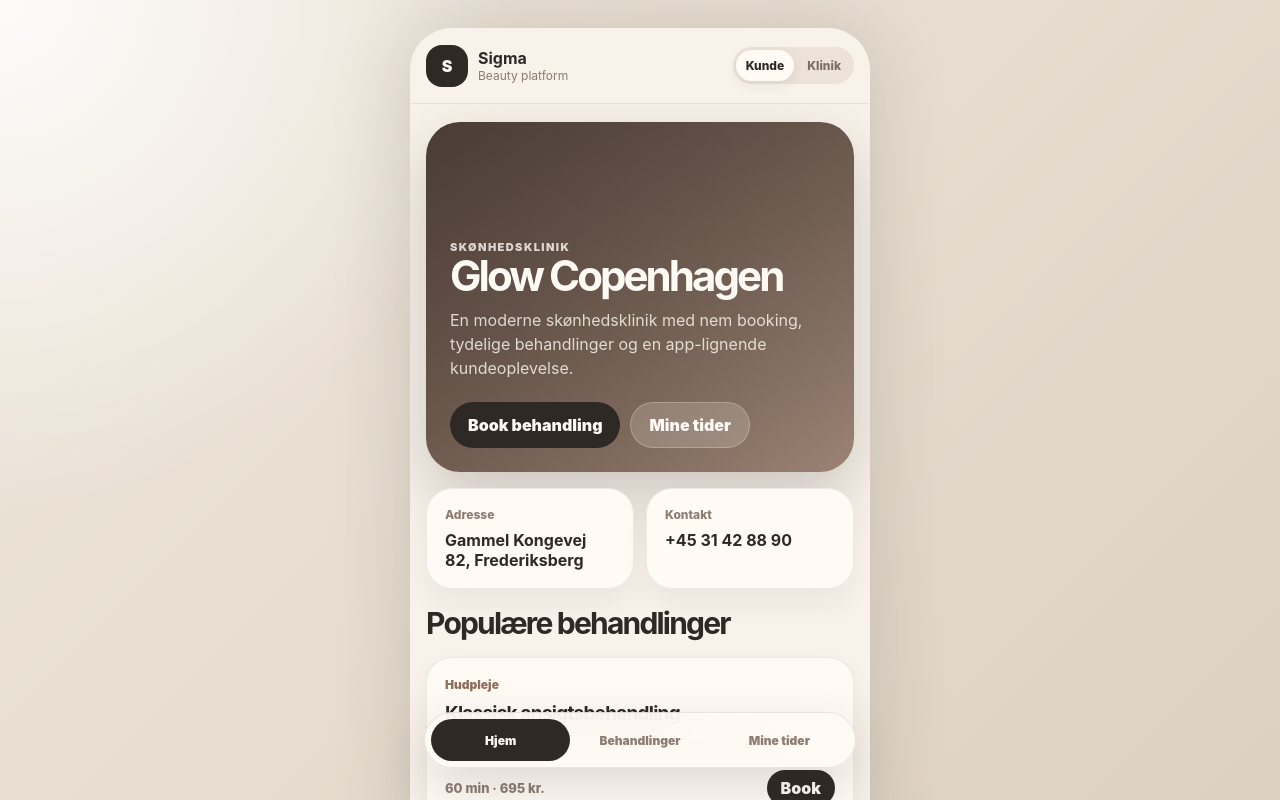
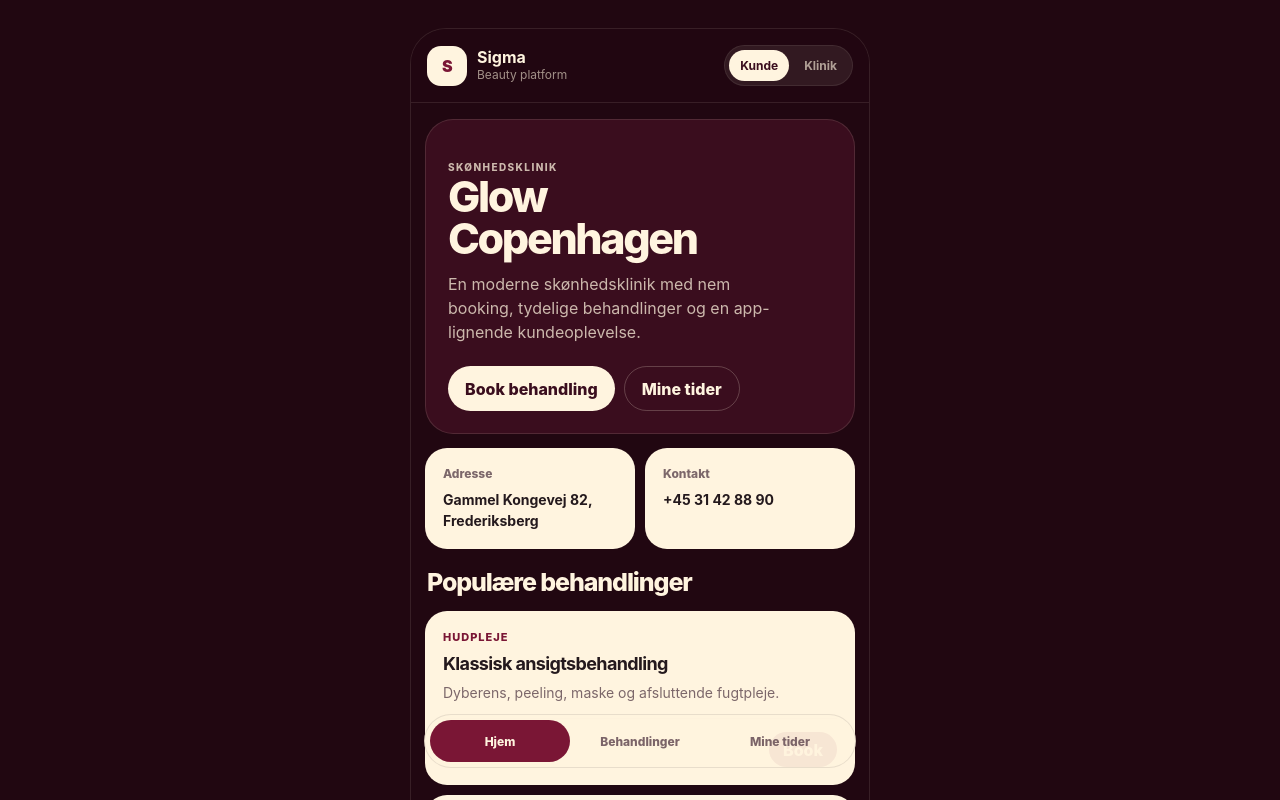
Before and after one commit to uanel955/sigma-prototype, a React (Vite) app: page / in a window 1280 px wide. Shown: the top 800 px of the page. Built offline with nearby package versions, Linux system fonts and the light colour scheme.

Commit message:
style: replace styles.css with dark wine/gold theme

```diff
--- a/src/styles.css
+++ b/src/styles.css
@@ -1,11 +1,22 @@
 :root {
   font-family: Inter, ui-sans-serif, system-ui, -apple-system, BlinkMacSystemFont,
     "Segoe UI", sans-serif;
-  color: #2f2926;
-  background: #efe7dc;
+  color: #24191d;
+  background: #210711;
   font-synthesis: none;
   text-rendering: optimizeLegibility;
   -webkit-font-smoothing: antialiased;
+
+  --bg: #210711;
+  --bg-soft: #2d0a18;
+  --card: #fff4df;
+  --card-soft: #f3e3c6;
+  --text: #24191d;
+  --muted: #7c676a;
+  --line: rgba(36, 25, 29, 0.12);
+  --wine: #7a1635;
+  --wine-dark: #3a0d1e;
+  --gold: #c79a45;
 }
 
 * {
@@ -34,28 +45,25 @@ button {
   min-height: 100vh;
   display: flex;
   justify-content: center;
-  background:
-    radial-gradient(circle at top left, rgba(255, 255, 255, 0.85), transparent 32rem),
-    linear-gradient(135deg, #efe7dc, #d8cbbb);
+  background: var(--bg);
 }
 
 .phone {
   width: min(100%, 460px);
   min-height: 100vh;
-  background: #f8f2ea;
+  background: var(--bg);
+  color: var(--card);
   position: relative;
-  box-shadow: 0 0 80px rgba(47, 41, 38, 0.16);
 }
 
 .topbar {
-  height: 76px;
+  height: 74px;
   padding: 14px 16px;
   display: flex;
   align-items: center;
   justify-content: space-between;
-  background: rgba(248, 242, 234, 0.9);
-  backdrop-filter: blur(18px);
-  border-bottom: 1px solid rgba(47, 41, 38, 0.08);
+  background: rgba(33, 7, 17, 0.94);
+  border-bottom: 1px solid rgba(255, 244, 223, 0.1);
   position: sticky;
   top: 0;
   z-index: 20;
@@ -68,14 +76,15 @@ button {
 }
 
 .logo {
-  width: 42px;
-  height: 42px;
-  border-radius: 16px;
-  background: #2f2926;
-  color: #fffaf4;
+  width: 40px;
+  height: 40px;
+  border-radius: 14px;
+  background: var(--card);
+  color: var(--wine);
   display: grid;
   place-items: center;
   font-weight: 900;
+  letter-spacing: -0.04em;
 }
 
 .brand strong,
@@ -83,64 +92,67 @@ button {
   display: block;
 }
 
+.brand strong {
+  color: var(--card);
+  line-height: 1.1;
+}
+
 .brand span {
-  color: #8c7c72;
+  color: rgba(255, 244, 223, 0.58);
   font-size: 12px;
 }
 
 .switch {
   display: flex;
-  gap: 3px;
-  padding: 3px;
-  background: #ece2d8;
+  gap: 4px;
+  padding: 4px;
+  background: rgba(255, 244, 223, 0.08);
+  border: 1px solid rgba(255, 244, 223, 0.08);
   border-radius: 999px;
 }
 
 .switch button {
   border-radius: 999px;
-  padding: 8px 10px;
+  padding: 8px 11px;
   background: transparent;
-  color: #7d6e64;
+  color: rgba(255, 244, 223, 0.62);
   font-size: 12px;
-  font-weight: 800;
+  font-weight: 750;
 }
 
 .switch button.active {
-  background: #fffaf4;
-  color: #2f2926;
-  box-shadow: 0 4px 12px rgba(47, 41, 38, 0.08);
+  background: var(--card);
+  color: var(--wine-dark);
 }
 
 .screen {
-  padding: 18px 16px 104px;
+  padding: 16px 14px 104px;
 }
 
 .stack {
   display: grid;
-  gap: 16px;
+  gap: 14px;
 }
 
 .hero {
-  min-height: 350px;
-  border-radius: 34px;
-  padding: 24px;
-  color: #fffaf4;
+  min-height: 315px;
+  border-radius: 28px;
+  padding: 22px;
+  color: var(--card);
   display: flex;
   flex-direction: column;
   justify-content: flex-end;
-  background:
-    linear-gradient(150deg, rgba(47, 41, 38, 0.72), rgba(47, 41, 38, 0.28)),
-    linear-gradient(135deg, #8f6f5d, #c5a693);
-  box-shadow: 0 24px 60px rgba(47, 41, 38, 0.22);
+  background: #3a0d1e;
+  border: 1px solid rgba(255, 244, 223, 0.12);
 }
 
 .eyebrow {
   margin: 0 0 8px;
   text-transform: uppercase;
-  letter-spacing: 0.13em;
-  font-size: 11px;
-  font-weight: 900;
-  opacity: 0.64;
+  letter-spacing: 0.14em;
+  font-size: 10px;
+  font-weight: 850;
+  color: var(--gold);
 }
 
 .hero h1,
@@ -148,37 +160,57 @@ button {
 .row-title h1,
 .modal h2 {
   margin: 0;
-  font-size: 42px;
-  line-height: 0.96;
-  letter-spacing: -0.07em;
+  line-height: 0.98;
+  letter-spacing: -0.055em;
+  font-weight: 850;
 }
 
-.hero p,
+.hero h1 {
+  font-size: 43px;
+  max-width: 8.5ch;
+}
+
+.page-title h1,
+.row-title h1 {
+  font-size: 34px;
+}
+
+.modal h2 {
+  font-size: 30px;
+  color: var(--text);
+}
+
+.hero p {
+  margin: 13px 0 0;
+  line-height: 1.5;
+  color: rgba(255, 244, 223, 0.74);
+  max-width: 34ch;
+}
+
 .page-title p {
-  margin: 12px 0 0;
+  margin: 8px 0 0;
   line-height: 1.5;
-  color: inherit;
-  opacity: 0.8;
+  color: rgba(255, 244, 223, 0.62);
 }
 
 .actions {
   display: flex;
-  gap: 10px;
+  gap: 9px;
   margin-top: 22px;
 }
 
 .primary,
 .secondary,
 .danger {
-  min-height: 46px;
+  min-height: 45px;
   border-radius: 999px;
-  padding: 0 18px;
-  font-weight: 900;
+  padding: 0 17px;
+  font-weight: 850;
 }
 
 .primary {
-  background: #2f2926;
-  color: #fffaf4;
+  background: var(--card);
+  color: var(--wine-dark);
 }
 
 .primary.small {
@@ -189,6 +221,8 @@ button {
 
 .primary.full {
   width: 100%;
+  background: var(--wine);
+  color: var(--card);
 }
 
 .primary:disabled {
@@ -197,9 +231,9 @@ button {
 }
 
 .secondary {
-  background: rgba(255, 250, 244, 0.18);
-  color: #fffaf4;
-  border: 1px solid rgba(255, 250, 244, 0.24);
+  background: transparent;
+  color: var(--card);
+  border: 1px solid rgba(255, 244, 223, 0.22);
 }
 
 .danger {
@@ -211,7 +245,7 @@ button {
 .stats {
   display: grid;
   grid-template-columns: 1fr 1fr;
-  gap: 12px;
+  gap: 10px;
 }
 
 .stats {
@@ -223,32 +257,44 @@ button {
 .card,
 .empty,
 .edit-card {
-  background: #fffaf4;
-  border: 1px solid rgba(47, 41, 38, 0.08);
-  border-radius: 26px;
-  padding: 18px;
-  box-shadow: 0 14px 30px rgba(47, 41, 38, 0.06);
+  background: var(--card);
+  color: var(--text);
+  border: 1px solid rgba(255, 244, 223, 0.08);
+  border-radius: 22px;
+  padding: 17px;
+  box-shadow: none;
 }
 
 .info-card span,
 .stat span {
   display: block;
-  color: #8c7c72;
+  color: var(--muted);
   font-size: 12px;
   font-weight: 800;
   margin-bottom: 8px;
 }
 
+.info-card strong {
+  font-size: 14px;
+  line-height: 1.35;
+}
+
 .stat strong {
   font-size: 28px;
-  letter-spacing: -0.06em;
+  letter-spacing: -0.055em;
 }
 
 .section-title h2,
 .row-title h1 {
   margin: 0;
-  font-size: 30px;
-  letter-spacing: -0.06em;
+}
+
+.section-title h2 {
+  color: var(--card);
+  font-size: 25px;
+  letter-spacing: -0.045em;
+  font-weight: 850;
+  padding: 4px 2px 0;
 }
 
 .row-title {
@@ -260,33 +306,38 @@ button {
 
 .cards {
   display: grid;
-  gap: 12px;
+  gap: 10px;
 }
 
 .card h3,
 .empty h3 {
   margin: 0;
-  font-size: 19px;
-  letter-spacing: -0.04em;
+  font-size: 18px;
+  letter-spacing: -0.035em;
+  line-height: 1.12;
 }
 
 .card p,
 .empty p {
   margin: 8px 0 0;
   line-height: 1.5;
-  color: #74675e;
+  color: var(--muted);
   font-size: 14px;
 }
 
 .category {
-  color: #8f6f5d !important;
-  font-size: 12px !important;
-  font-weight: 900;
-  margin: 0 0 8px !important;
+  color: var(--wine) !important;
+  font-size: 11px !important;
+  font-weight: 850;
+  text-transform: uppercase;
+  letter-spacing: 0.09em;
+  margin: 0 0 9px !important;
 }
 
 .card-footer {
-  margin-top: 16px;
+  margin-top: 15px;
+  padding-top: 13px;
+  border-top: 1px solid var(--line);
   display: flex;
   align-items: center;
   justify-content: space-between;
@@ -294,44 +345,50 @@ button {
 }
 
 .card-footer span {
-  color: #8c7c72;
+  color: var(--muted);
   font-size: 13px;
-  font-weight: 800;
+  font-weight: 750;
 }
 
 .card-footer button {
-  min-height: 36px;
+  min-height: 35px;
   border-radius: 999px;
   padding: 0 14px;
-  background: #2f2926;
-  color: #fffaf4;
-  font-weight: 900;
+  background: var(--wine);
+  color: var(--card);
+  font-weight: 850;
 }
 
 .pills {
   display: flex;
   gap: 8px;
   overflow-x: auto;
+  padding-bottom: 2px;
+}
+
+.pills::-webkit-scrollbar {
+  display: none;
 }
 
 .pills button {
   white-space: nowrap;
   border-radius: 999px;
-  padding: 10px 14px;
-  background: #ece2d8;
-  color: #74675e;
+  padding: 9px 13px;
+  background: rgba(255, 244, 223, 0.08);
+  color: rgba(255, 244, 223, 0.72);
+  border: 1px solid rgba(255, 244, 223, 0.08);
   font-size: 13px;
-  font-weight: 900;
+  font-weight: 800;
 }
 
 .pills button.active {
-  background: #2f2926;
-  color: #fffaf4;
+  background: var(--card);
+  color: var(--wine-dark);
 }
 
 .empty {
   text-align: center;
-  padding: 34px 20px;
+  padding: 32px 20px;
 }
 
 .bottom-nav {
@@ -340,12 +397,10 @@ button {
   bottom: 14px;
   transform: translateX(-50%);
   width: min(calc(100% - 28px), 432px);
-  background: rgba(255, 250, 244, 0.9);
-  backdrop-filter: blur(18px);
-  border: 1px solid rgba(47, 41, 38, 0.1);
-  box-shadow: 0 18px 50px rgba(47, 41, 38, 0.16);
+  background: rgba(255, 244, 223, 0.94);
+  border: 1px solid rgba(36, 25, 29, 0.1);
   border-radius: 999px;
-  padding: 6px;
+  padding: 5px;
   display: flex;
   z-index: 30;
 }
@@ -355,20 +410,20 @@ button {
   min-height: 42px;
   border-radius: 999px;
   background: transparent;
-  color: #8c7c72;
+  color: #7b6468;
   font-size: 12px;
-  font-weight: 900;
+  font-weight: 850;
 }
 
 .bottom-nav button.active {
-  background: #2f2926;
-  color: #fffaf4;
+  background: var(--wine);
+  color: var(--card);
 }
 
 .modal-bg {
   position: fixed;
   inset: 0;
-  background: rgba(47, 41, 38, 0.42);
+  background: rgba(20, 3, 9, 0.72);
   display: flex;
   align-items: flex-end;
   justify-content: center;
@@ -377,49 +432,49 @@ button {
 
 .modal {
   width: min(100%, 460px);
-  background: #fffaf4;
-  border-radius: 34px 34px 0 0;
+  background: var(--card);
+  border-radius: 28px 28px 0 0;
   padding: 22px 18px 24px;
   display: grid;
   gap: 12px;
   position: relative;
-  box-shadow: 0 -24px 70px rgba(47, 41, 38, 0.22);
+  color: var(--text);
 }
 
 .close {
   position: absolute;
   top: 18px;
   right: 18px;
-  min-height: 36px;
+  min-height: 35px;
   border-radius: 999px;
   padding: 0 14px;
-  background: #efe7dc;
-  color: #2f2926;
-  font-weight: 900;
+  background: var(--card-soft);
+  color: var(--text);
+  font-weight: 850;
 }
 
 .modal-sub {
   margin: 0 0 8px;
-  color: #8c7c72;
-  font-weight: 800;
+  color: var(--muted);
+  font-weight: 750;
 }
 
 label {
   display: grid;
   gap: 7px;
-  color: #6f625a;
+  color: #6f555d;
   font-size: 12px;
-  font-weight: 900;
+  font-weight: 850;
 }
 
 input,
 textarea,
 select {
   width: 100%;
-  border: 1px solid rgba(47, 41, 38, 0.12);
-  background: #fffaf4;
-  color: #2f2926;
-  border-radius: 16px;
+  border: 1px solid rgba(36, 25, 29, 0.14);
+  background: #fff9ec;
+  color: var(--text);
+  border-radius: 15px;
   padding: 13px 14px;
   outline: none;
   font-size: 16px;
@@ -433,8 +488,8 @@ textarea {
 input:focus,
 textarea:focus,
 select:focus {
-  border-color: #8f6f5d;
-  box-shadow: 0 0 0 4px rgba(143, 111, 93, 0.12);
+  border-color: var(--wine);
+  box-shadow: 0 0 0 3px rgba(122, 22, 53, 0.12);
 }
 
 .edit-card {
@@ -452,8 +507,9 @@ select:focus {
   .phone {
     margin: 28px 0;
     min-height: calc(100vh - 56px);
-    border-radius: 42px;
+    border-radius: 36px;
     overflow: hidden;
+    border: 1px solid rgba(255, 244, 223, 0.1);
   }
 
   .bottom-nav {
```
